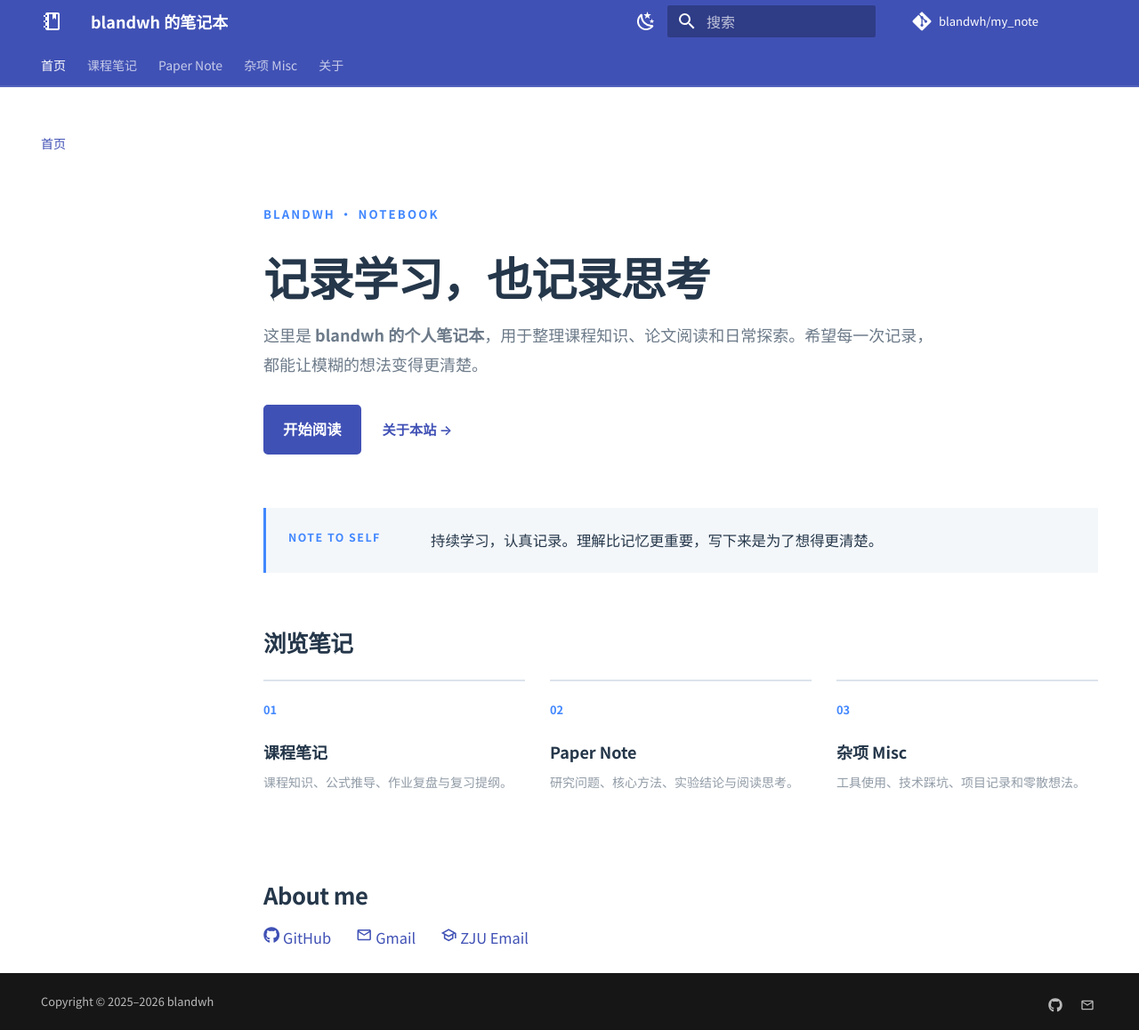
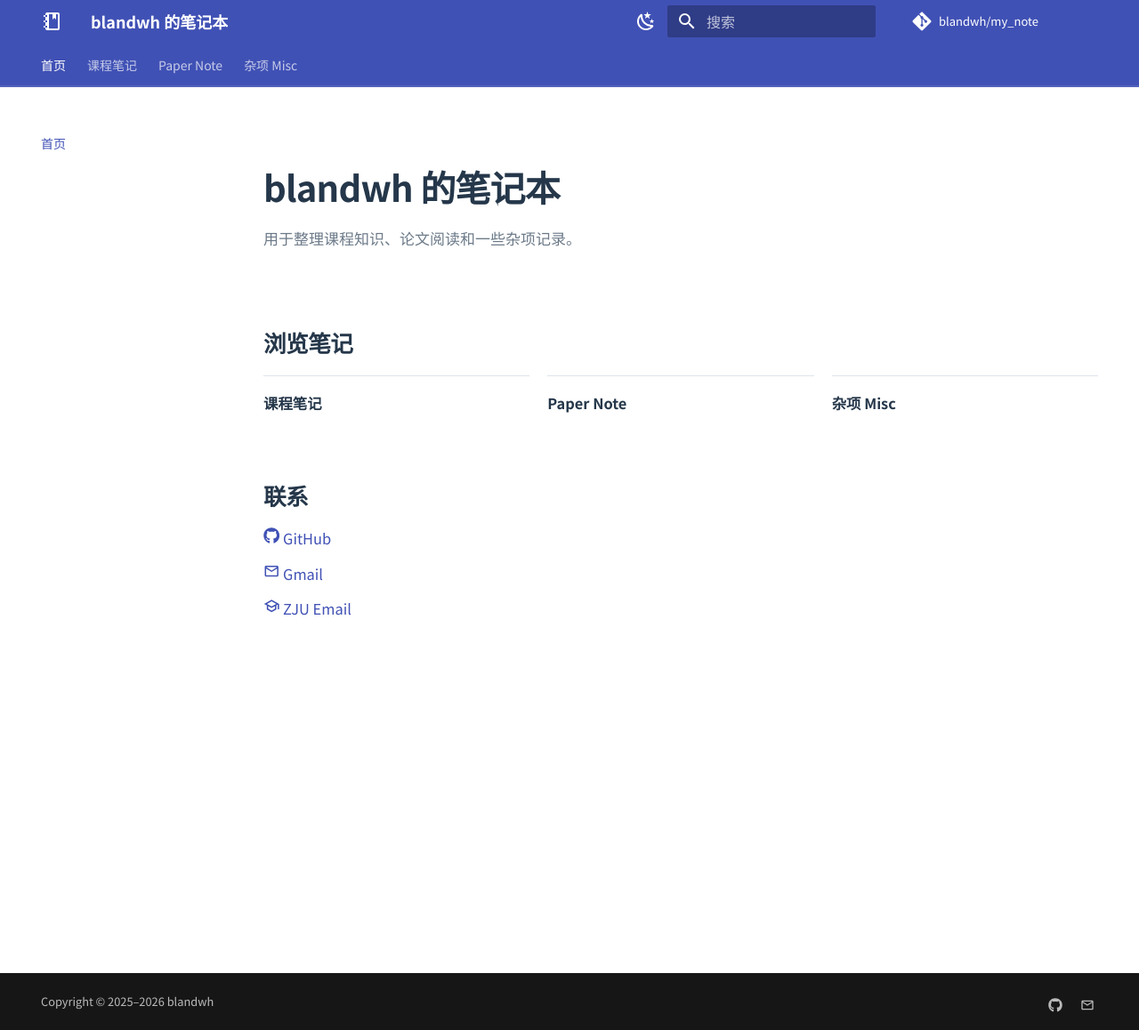
Before and after one commit to blandwh/my_note, an MkDocs documentation site: the page built from docs/index.md, in a window 1280 px wide and 1158 px high. Shown: the whole window at 89% size. Built offline with MkDocs 1.6.1 and Material for MkDocs 9.7.7, drawn with Linux system fonts in a browser that asks for light colours; comment, search, counter and statistics services are not loaded.

Commit message:
style: refine homepage design

```diff
--- a/docs/index.md
+++ b/docs/index.md
@@ -5,45 +5,21 @@ hide:
 
 <div class="home-hero" markdown>
 
-<span class="home-eyebrow">BLANDWH · NOTEBOOK</span>
+# blandwh 的笔记本
 
-# 记录学习，也记录思考
+用于整理课程知识、论文阅读和一些杂项记录。
 
-这里是 **blandwh 的个人笔记本**，用于整理课程知识、论文阅读和日常探索。希望每一次记录，都能让模糊的想法变得更清楚。
-
-<div class="home-actions">
-  <a class="md-button md-button--primary" href="course-notes/">开始阅读</a>
-  <a class="home-text-link" href="about/">关于本站 →</a>
-</div>
-
-</div>
-
-<div class="home-statement">
-  <span>NOTE TO SELF</span>
-  <p>持续学习，认真记录。理解比记忆更重要，写下来是为了想得更清楚。</p>
 </div>
 
 ## 浏览笔记
 
 <div class="home-sections">
-  <a href="course-notes/">
-    <span class="home-sections__number">01</span>
-    <strong>课程笔记</strong>
-    <small>课程知识、公式推导、作业复盘与复习提纲。</small>
-  </a>
-  <a href="paper-notes/">
-    <span class="home-sections__number">02</span>
-    <strong>Paper Note</strong>
-    <small>研究问题、核心方法、实验结论与阅读思考。</small>
-  </a>
-  <a href="misc/">
-    <span class="home-sections__number">03</span>
-    <strong>杂项 Misc</strong>
-    <small>工具使用、技术踩坑、项目记录和零散想法。</small>
-  </a>
+  <a href="course-notes/">课程笔记</a>
+  <a href="paper-notes/">Paper Note</a>
+  <a href="misc/">杂项 Misc</a>
 </div>
 
-## About me
+## 联系
 
 <div class="home-contact" markdown>
 
--- a/docs/stylesheets/extra.css
+++ b/docs/stylesheets/extra.css
@@ -6,7 +6,6 @@
   --notebook-ink: #25374a;
   --notebook-muted: #6c7a89;
   --notebook-line: #dce4ec;
-  --notebook-soft: #f4f7fa;
 }
 
 [data-md-color-scheme="slate"] {
@@ -17,7 +16,6 @@
   --notebook-ink: #e8eef4;
   --notebook-muted: #a7b4c1;
   --notebook-line: #344456;
-  --notebook-soft: #1d2733;
 }
 
 .md-header {
@@ -56,115 +54,47 @@
 
 /* Homepage */
 .home-hero {
-  max-width: 42rem;
-  padding: 2.8rem 0 1.4rem;
-}
-
-.home-eyebrow {
-  display: inline-block;
-  margin-bottom: 0.5rem;
-  color: var(--md-accent-fg-color);
-  font-size: 0.66rem;
-  font-weight: 700;
-  letter-spacing: 0.16em;
+  max-width: 40rem;
+  padding: 1.8rem 0 0.6rem;
 }
 
 .md-typeset .home-hero h1 {
-  margin: 0.25rem 0 0.9rem;
-  font-size: clamp(2rem, 4vw, 3rem);
-  line-height: 1.2;
+  margin: 0 0 0.75rem;
+  font-size: 2rem;
+  line-height: 1.3;
 }
 
 .home-hero > p {
   max-width: 38rem;
   color: var(--notebook-muted);
-  font-size: 0.9rem;
-}
-
-.home-actions {
-  display: flex;
-  align-items: center;
-  gap: 1.2rem;
-  margin-top: 1.5rem;
-}
-
-.home-actions .md-button {
-  padding: 0.55rem 1rem;
-  border-radius: 0.25rem;
-}
-
-.md-typeset .home-text-link {
-  font-size: 0.76rem;
-  font-weight: 600;
-}
-
-.home-statement {
-  display: grid;
-  grid-template-columns: 7rem 1fr;
-  gap: 1rem;
-  align-items: start;
-  margin: 1.6rem 0 3rem;
-  padding: 1.1rem 1.25rem;
-  background: var(--notebook-soft);
-  border-left: 3px solid var(--md-accent-fg-color);
-}
-
-.home-statement span {
-  color: var(--md-accent-fg-color);
-  font-size: 0.62rem;
-  font-weight: 700;
-  letter-spacing: 0.12em;
-}
-
-.home-statement p {
-  margin: 0;
-  color: var(--notebook-ink);
+  font-size: 0.85rem;
 }
 
 .home-sections {
   display: grid;
   grid-template-columns: repeat(3, minmax(0, 1fr));
-  gap: 1.4rem;
-  margin-top: 1.2rem;
+  gap: 1rem;
+  margin-top: 1rem;
 }
 
 .md-typeset .home-sections a {
-  display: flex;
-  min-height: 8.5rem;
-  flex-direction: column;
-  padding: 1rem 0;
+  padding: 0.8rem 0;
   color: var(--notebook-ink);
-  border-top: 2px solid var(--notebook-line);
+  border-top: 1px solid var(--notebook-line);
   text-decoration: none;
-  transition: border-color 150ms ease;
+  font-weight: 600;
+  transition: color 150ms ease, border-color 150ms ease;
 }
 
 .md-typeset .home-sections a:hover {
+  color: var(--md-accent-fg-color);
   border-color: var(--md-accent-fg-color);
 }
 
-.home-sections__number {
-  margin-bottom: 1rem;
-  color: var(--md-accent-fg-color);
-  font-size: 0.64rem;
-  font-weight: 700;
-}
-
-.home-sections strong {
-  font-size: 0.9rem;
-}
-
-.home-sections small {
-  margin-top: 0.35rem;
-  color: var(--notebook-muted);
-  font-size: 0.7rem;
-  line-height: 1.65;
-}
-
 .home-contact {
-  display: flex;
-  flex-wrap: wrap;
-  gap: 0.75rem 1.4rem;
+  display: grid;
+  grid-template-columns: 1fr;
+  gap: 0.5rem;
 }
 
 .md-typeset .home-contact p {
@@ -193,25 +123,16 @@
 
 @media screen and (max-width: 44rem) {
   .home-hero {
-    padding-top: 1.8rem;
+    padding-top: 1rem;
   }
 
   .md-typeset .home-hero h1 {
     font-size: 1.9rem;
   }
 
-  .home-statement {
-    grid-template-columns: 1fr;
-    gap: 0.35rem;
-  }
-
   .home-sections {
     grid-template-columns: 1fr;
-    gap: 0.3rem;
-  }
-
-  .md-typeset .home-sections a {
-    min-height: auto;
+    gap: 0;
   }
 }
 
--- a/mkdocs.yml
+++ b/mkdocs.yml
@@ -117,4 +117,3 @@ nav:
   - 杂项 Misc:
       - misc/index.md
       - MkDocs 使用指南: misc/mkdocs-guide.md
-  - 关于: about.md
```
Also changed, not shown: README.md (+1 -2 lines), docs/about.md (deleted, +0 -22 lines).
